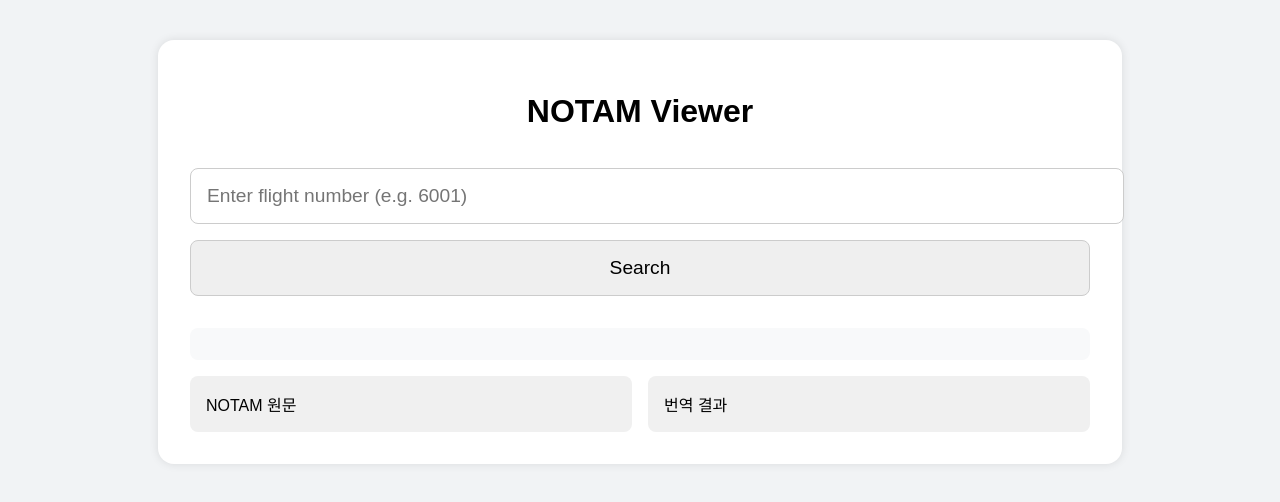
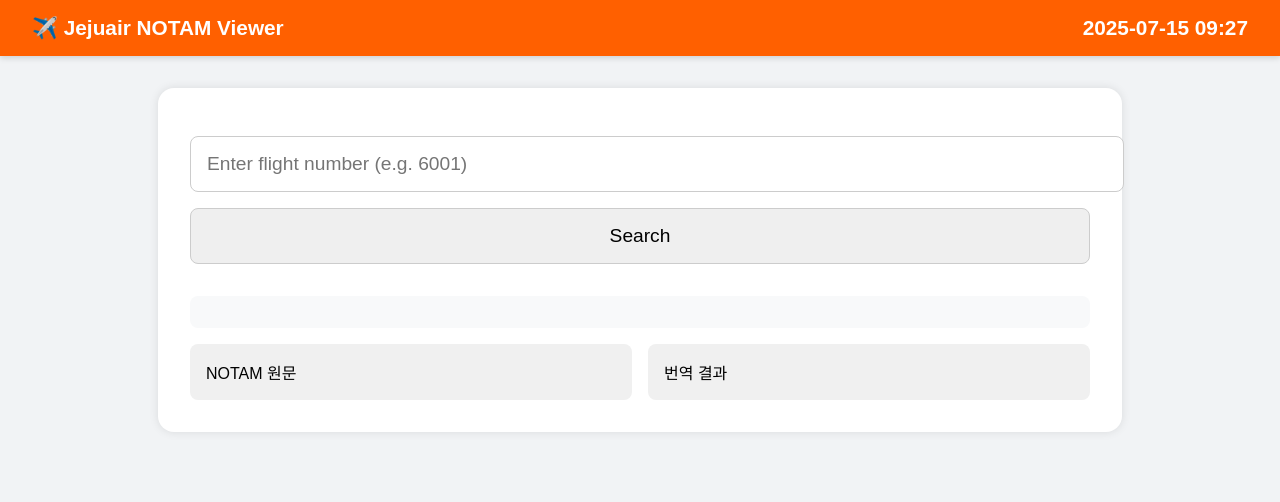
Before and after one commit to chaos815/jejuairnotam, a plain HTML site: page index.html in a window 1280 px wide. Drawn offline with Linux system fonts and the light colour scheme.

Commit message:
Add files via upload

```diff
--- a/index.html
+++ b/index.html
@@ -5,14 +5,29 @@
   <meta name="viewport" content="width=device-width, initial-scale=1.0"/>
   <title>Jeju Air NOTAM Viewer</title>
   <style>
+    :root {
+      --jeju-orange: #ff6000;
+    }
     body {
       font-family: Arial, sans-serif;
-      padding: 2rem;
+      padding: 0;
+      margin: 0;
       background: #f1f3f5;
+    }
+    .header {
+      background-color: var(--jeju-orange);
+      color: white;
+      display: flex;
+      justify-content: space-between;
+      align-items: center;
+      padding: 1rem 2rem;
+      font-size: 1.3rem;
+      font-weight: bold;
+      box-shadow: 0 2px 6px rgba(0, 0, 0, 0.15);
     }
     .container {
       max-width: 900px;
-      margin: auto;
+      margin: 2rem auto;
       background: white;
       padding: 2rem;
       border-radius: 1rem;
@@ -20,6 +35,7 @@
     }
     h1 {
       text-align: center;
+      margin-bottom: 1rem;
     }
     input[type="text"], button {
       width: 100%;
@@ -50,8 +66,11 @@
   </style>
 </head>
 <body>
+  <div class="header">
+    <div>✈️ Jejuair NOTAM Viewer</div>
+    <div id="currentTime">--:--</div>
+  </div>
   <div class="container">
-    <h1>NOTAM Viewer</h1>
     <input type="text" id="flightInput" placeholder="Enter flight number (e.g. 6001)">
     <button onclick="searchFlight()">Search</button>
     <div id="flightInfo" class="info"></div>
@@ -83,14 +102,13 @@
       document.getElementById("notamOriginal").innerText = "실시간 NOTAM 원문 불러오는 중...";
       document.getElementById("notamTranslated").innerText = "번역결과 준비 중...";
 
-      // 임시 예시 데이터 표시
       setTimeout(() => {
         document.getElementById("notamOriginal").innerText = "A1234/25 NOTAM TEXT EXAMPLE\nZONES CLOSED DUE TO ACTIVITY";
         document.getElementById("notamTranslated").innerText = "A1234/25 노탐 예시\n활동으로 인해 구역이 폐쇄되었습니다.";
       }, 1000);
     }
 
-    // 엔터 키 입력도 검색 실행
+    // 엔터로도 검색 실행
     document.addEventListener("DOMContentLoaded", () => {
       document.getElementById("flightInput").addEventListener("keypress", function(event) {
         if (event.key === "Enter") {
@@ -98,6 +116,16 @@
           searchFlight();
         }
       });
+
+      // 현재 시간 업데이트
+      function updateTime() {
+        const now = new Date();
+        const kst = new Date(now.getTime() + (9 * 60 * 60 * 1000)); // KST
+        const timeStr = kst.toISOString().replace("T", " ").substring(0, 16);
+        document.getElementById("currentTime").innerText = timeStr;
+      }
+      updateTime();
+      setInterval(updateTime, 60000);
     });
   </script>
 </body>
```
